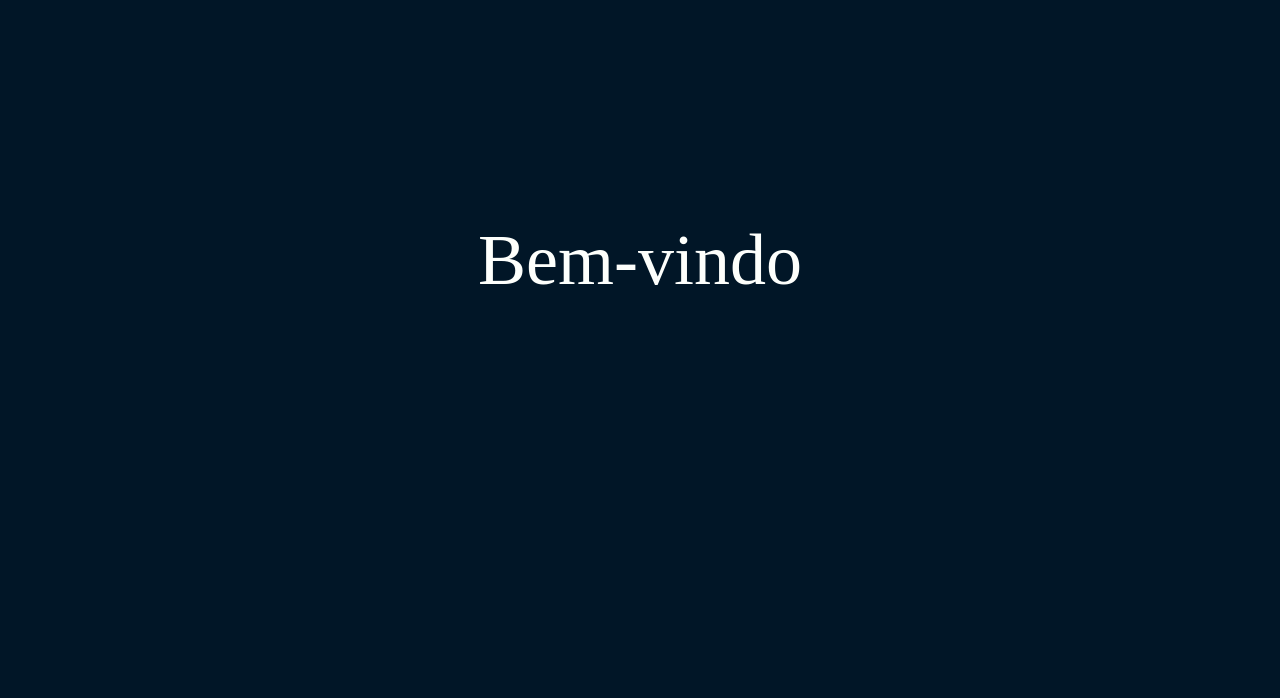
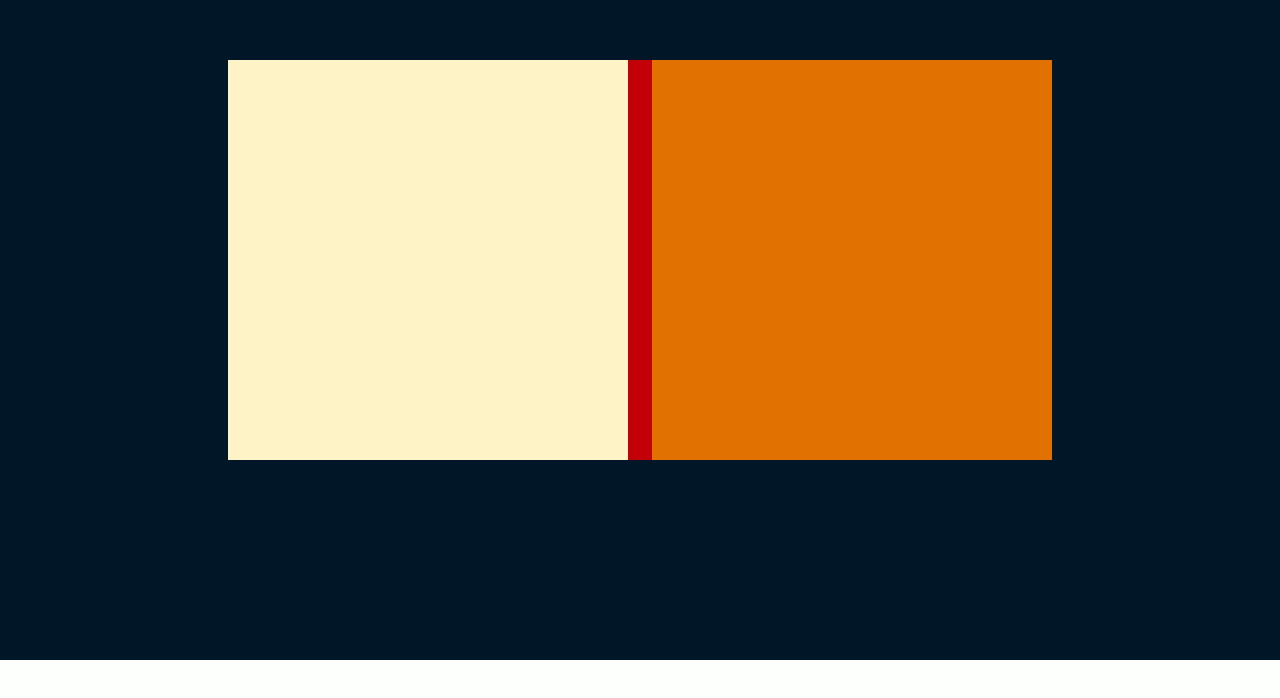
Before and after one commit to Dudruu/portifolio, a Next.js app: page / in a window 1280 px wide. Shown: the part 140-838 px from the top of the page. Before the commit the page ends 800 px from the top, so only its background shows below. Built offline with nearby package versions, Linux system fonts and the light colour scheme.

Commit message:
feat : definindo as seções

```diff
--- a/src/app/page.tsx
+++ b/src/app/page.tsx
@@ -1,15 +1,19 @@
+import Footer from "@/components/layout/footer";
 import { HeroPaint } from "@/components/sections/paintHero";
 
 export default function Home() {
   return (
     <>
       <HeroPaint>
-        <div className="flex flex-col items-center gap-6 text-center">
-          <h1 className="font-display text-5xl md:text-7xl">Bem-vindo</h1>
+        <div className="flex flex-row items-center w-full h-full gap-6 bg-red-700 text-center">
+          <div className="h-100 bg-amber-100 w-100"></div>
+          <div className="h-100 w-100 bg-amber-600"></div>
         </div>
       </HeroPaint>
 
-      <section className="bg-foreground text-background"></section>
+      <section className="h-1000 bg-foreground text-background"></section>
+
+      <Footer></Footer>
     </>
   );
 }
```
